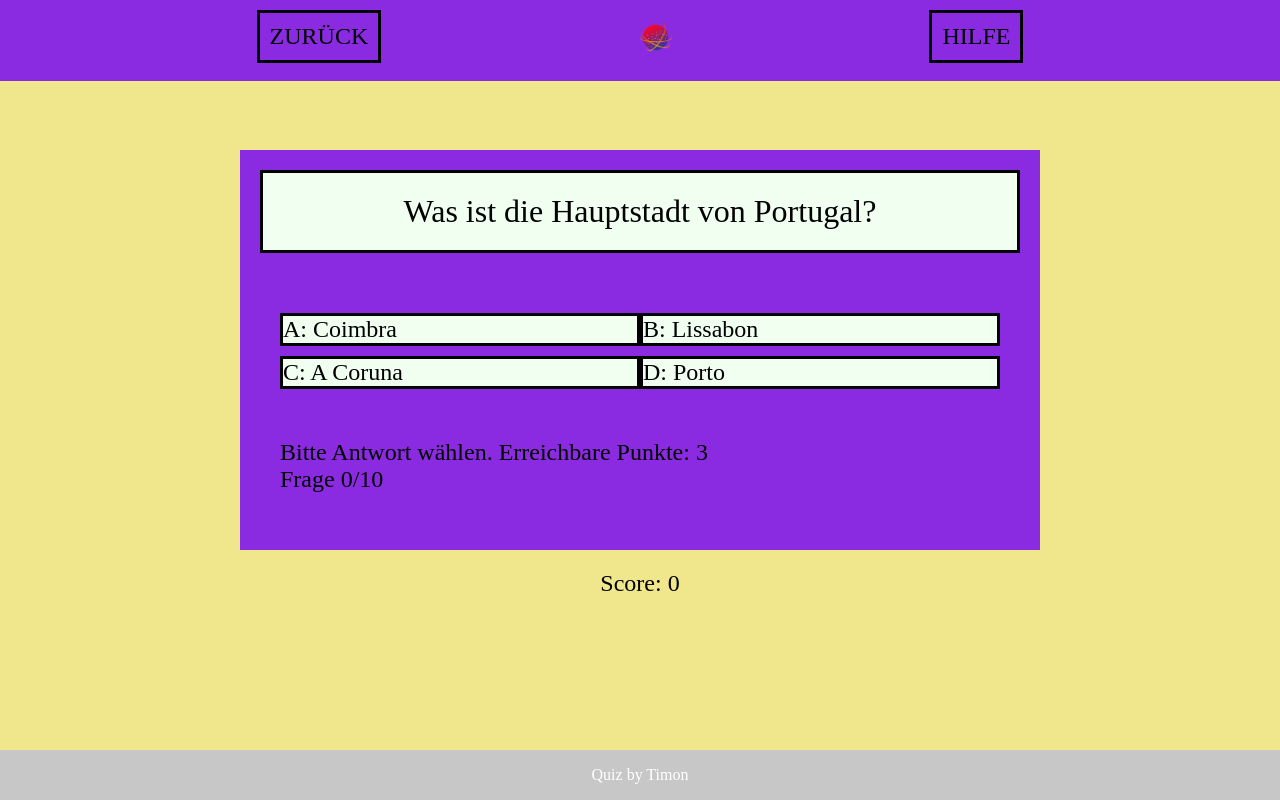
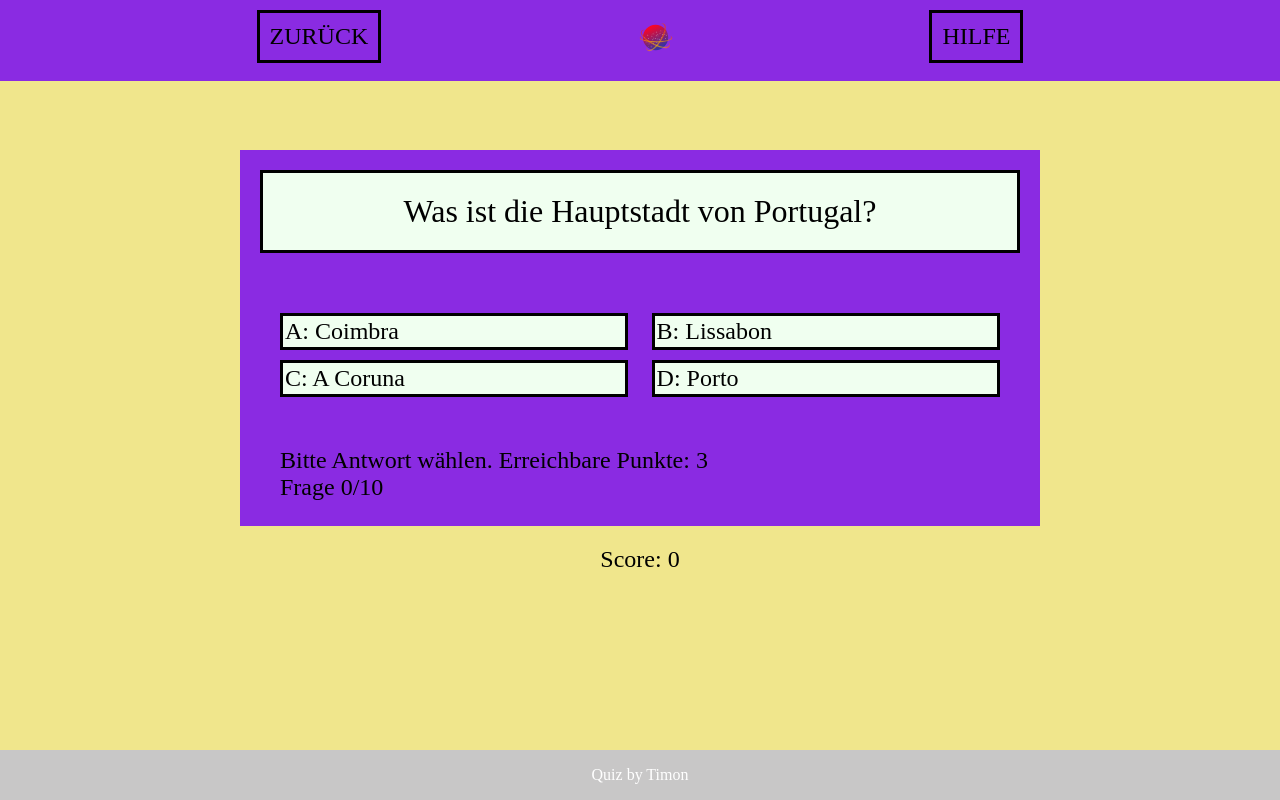
Before and after one commit to txmxn/quiz, a Vue app: page / in a window 1280 px wide. Both pictures are taken after a click on the item "START". Built offline with nearby package versions, Linux system fonts and the light colour scheme.

Commit message:
Small adjustments, need to do: add result info

```diff
--- a/src/components/finish.vue
+++ b/src/components/finish.vue
@@ -12,7 +12,8 @@ export default {
 
 <style>
 #finish {
-    text-align: center;
-    font-size: xx-large;
+  margin-top: 15%;
+  text-align: center;
+  font-size: 100px;
 }
 </style>
--- a/src/components/heading.vue
+++ b/src/components/heading.vue
@@ -40,6 +40,7 @@ export default {
   margin: 0%;
   height: 100%;
   border-style: none;
+  cursor: initial;
 }
 
 ul, li {
--- a/src/components/question.vue
+++ b/src/components/question.vue
@@ -57,7 +57,7 @@ export default {
 #body-part {
   margin: 100px auto 20px auto;
   width: 800px;
-  height: 400px;
+  padding-bottom: 25px;
   background-color: blueviolet;
 }
 
@@ -74,7 +74,7 @@ export default {
   display: flex;
   flex-wrap: wrap;
   flex-direction: row;
-  justify-content: space-evenly;
+  justify-content: space-between;
   cursor: pointer;
   padding: 40px;
 }
@@ -85,10 +85,11 @@ export default {
   border-style: solid;
   background-color: honeydew;
   text-align: left;
+  padding: 2px;
 }
 
 .answers > div {
-  flex: 49%;
+  flex: 47% 0 1;
   margin-bottom: 10px;
 }
 .answers > div.wrong {
```
